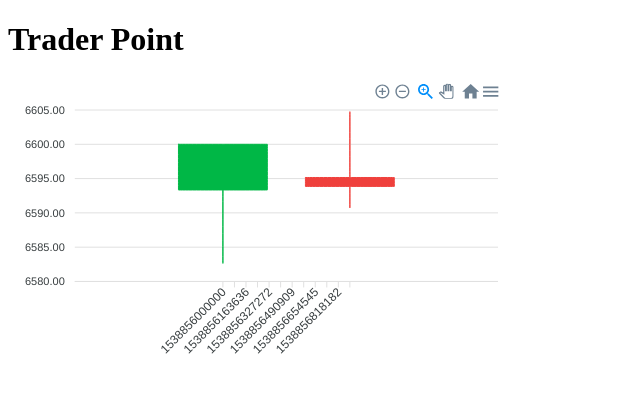
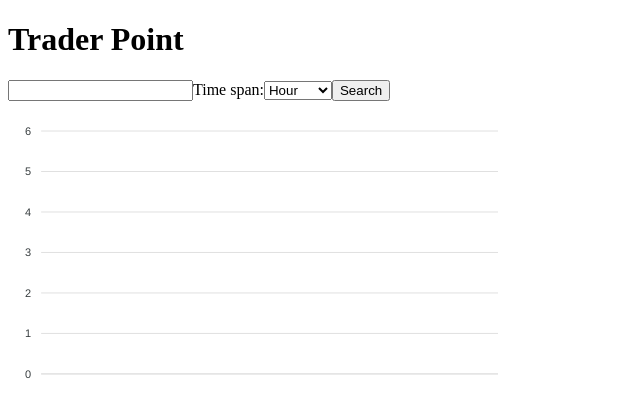
Before and after one commit to Aldo-Portillo-Full-Stack-Projects/TraderPoint, a React (Create React App) app: page / in a window 1280 px wide. Shown: the top 416 px of the page, without its empty margins (0-640 px from the left). Built offline with nearby package versions, Linux system fonts and the light colour scheme.

Commit message:
Render graph when new stock is called but it takes a while

```diff
--- a/src/App.js
+++ b/src/App.js
@@ -31,15 +31,33 @@ function App() {
 
   const [stockData, setStockData] = React.useState([])
 
-  const renderLineChart = (
-    <LineChart width={400} height={400} data={stockData}>
-      <Line type="monotone" dataKey="o" stroke="#8884d8" />
-      <CartesianGrid stroke="#ccc" strokeDasharray="5 5" />
-      <XAxis dataKey="t" />
-      <YAxis domain={[110, 132]}/>
-      <Tooltip />
-    </LineChart>
-  );
+  const formattedData = []
+
+
+  // const renderLineChart = (
+  //   <LineChart width={400} height={400} data={stockData}>
+  //     <Line type="monotone" dataKey="o" stroke="#8884d8" />
+  //     <CartesianGrid stroke="#ccc" strokeDasharray="5 5" />
+  //     <XAxis dataKey="t" />
+  //     <YAxis domain={[110, 132]}/>
+  //     <Tooltip />
+  //   </LineChart>
+  // );
+
+  React.useEffect(() => {
+    stockData.length > 0 && stockData.map(object => {
+      const tempArr = []
+      tempArr.push(object.t)
+      tempArr.push(object.o)
+      tempArr.push(object.h)
+      tempArr.push(object.l)
+      tempArr.push(object.c)
+      formattedData.push(tempArr)
+      console.log(formattedData);
+    })
+
+
+  }, [stockData])
 
 
 
@@ -48,9 +66,11 @@ function App() {
       <header className="App-header">
         <h1>Trader Point</h1>
       </header>
-      <CandleStickApex />
-      {/* <TickerForm searchParams={searchParams} setSearchParams={setSearchParams} setStockData={setStockData} />
-      {renderLineChart}
+
+       <TickerForm searchParams={searchParams} setSearchParams={setSearchParams} setStockData={setStockData} />
+       <CandleStickApex formattedData={formattedData}/>
+
+      {/*{renderLineChart}
       <BoxPlotComponent stockData={stockData} />
       <CandleStickPlot /> */}
     </div>
--- a/src/components/CandleStickApex.js
+++ b/src/components/CandleStickApex.js
@@ -1,8 +1,13 @@
 import React from "react";
 import Chart from "react-apexcharts";
 
-function CandleStickApex () {
+function CandleStickApex ({formattedData}) {
     const options = {
+        xaxis:{
+            labels: {
+                format: 'dd/MM',
+              }
+        },
         chart: {
             type: "candlestick"
         },
@@ -14,14 +19,13 @@ function CandleStickApex () {
             wick: {
                 useFillColor: true,
             }
-        }
+        },
     }
+    const [series, setSeries] = React.useState([{data: formattedData}])
 
-    const [series, setSeries] = React.useState([{data: [
-        [1538856000000, 6593.34, 6600, 6582.63, 6600],
-        [1538856900000, 6595.16, 6604.76, 6590.73, 6593.86]
-      ]}])
-
+    React.useEffect(() => {
+        setSeries([{data: formattedData}])
+    }, [formattedData])
     return (
         <div className="app">
           <div className="row">
@@ -31,6 +35,7 @@ function CandleStickApex () {
                 series={series}
                 type="candlestick"
                 width="500"
+                xaxis={options.xaxis}
               />
             </div>
           </div>
```
